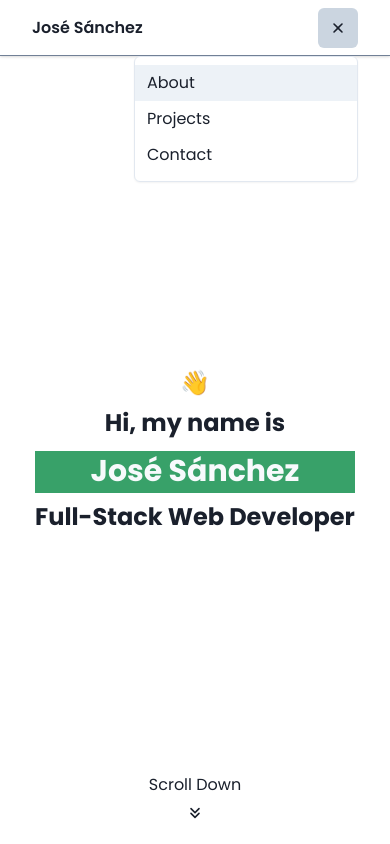
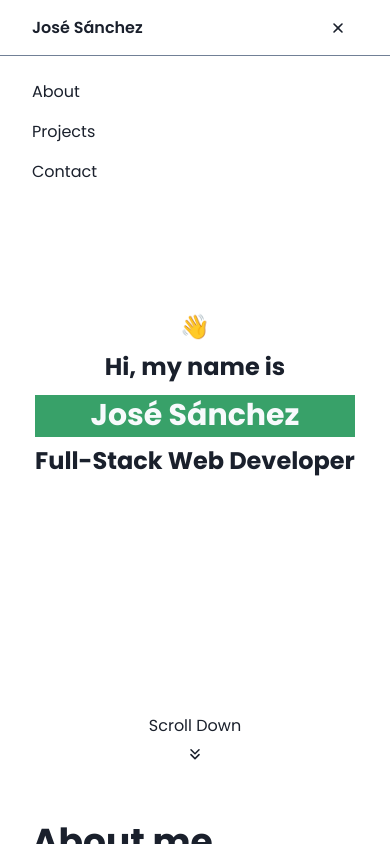
Before and after one commit to JRS-Developer/JRS-Developer.github.io, a Next.js app: page / in a window 390 px wide. Both pictures are taken after a click on the button "Open Menu". Shown: the top 844 px of the page. Built offline with nearby package versions, Linux system fonts and the light colour scheme.

Commit message:
feat: now the mobile navbar is shown as a collapse and not as a menu

```diff
--- a/src/components/Navbar.tsx
+++ b/src/components/Navbar.tsx
@@ -6,10 +6,7 @@ import {
   Icon,
   IconButton,
   Link,
-  Menu,
-  MenuButton,
-  MenuItem,
-  MenuList,
+  Collapse,
   useDisclosure,
 } from "@chakra-ui/react";
 import NextLink from "next/link";
@@ -46,17 +43,30 @@ interface DesktopNavProps {
 
 function Navbar({ router: { asPath } }: Props) {
   const path = asPath.replace("/", "");
+  const { isOpen, onOpen, onClose } = useDisclosure();
 
   return (
     <Flex
-      as="nav"
+      direction="column"
+      minH="var(--header-height)"
+      position="fixed"
+      top="0"
+      left="0"
+      w="100%"
+      zIndex={10}
+      bg="whiteAlpha.900"
+      backdropFilter="auto"
+      backdropBlur="1px"
+    >
+      <Flex
         px={["8", "16"]}
         alignItems="center"
         pos="relative"
-      h="100%"
+        flex={1}
         justifyContent="space-between"
         borderBottom="1px"
         borderColor={["gray.500", "none"]}
+        minH="var(--header-height)"
       >
         <NextLink href="/" passHref>
           <Link
@@ -72,13 +82,24 @@ function Navbar({ router: { asPath } }: Props) {
 
         <DesktopNav path={path} />
 
+        <IconButton
+          icon={isOpen ? <HiX /> : <HiMenu />}
+          aria-label="Open Menu"
+          onClick={isOpen ? onClose : onOpen}
+          display={["flex", "none"]}
+          variant="ghost"
+        />
+      </Flex>
+
+      <Collapse in={isOpen} animateOpacity>
         <MobileNav />
+      </Collapse>
     </Flex>
   );
 }
 
 const DesktopNav = ({ path }: DesktopNavProps) => (
-  <Box display={["none", "flex"]}>
+  <Box display={["none", "flex"]} as="nav">
     <Flex gap="8">
       {navLinks.map(({ link, title }) => (
         <NextLink key={title} href={link} passHref replace={true}>
@@ -109,6 +130,7 @@ const DesktopNav = ({ path }: DesktopNavProps) => (
             isExternal
             _hover={{
               opacity: 0.75,
+              color: "green.400",
             }}
           >
             <Icon as={icon} h={4} w={4} />
@@ -121,25 +143,23 @@ const DesktopNav = ({ path }: DesktopNavProps) => (
 
 const MobileNav = () => {
   return (
-    <Menu isLazy>
-      {({ isOpen }) => (
-        <>
-          <MenuButton
-            display={["flex", "none"]}
-            aria-label="Toggle Menu"
-            as={IconButton}
-            icon={isOpen ? <HiX /> : <HiMenu />}
-          />
-          <MenuList>
-            {navLinks.map(({ title, link }) => (
-              <NextLink href={link} passHref key={`mobile-${title}`}>
-                <MenuItem as="a">{title}</MenuItem>
+    <Flex
+      as="nav"
+      direction="column"
+      px="8"
+      py="4"
+      zIndex={100}
+      bg="whiteAlpha.800"
+      backdropFilter="auto"
+      backdropBlur="1px"
+      boxShadow="lg"
+    >
+      {navLinks.map((navLink) => (
+        <NextLink key={`${navLink.title}-mobile`} href={navLink.link} passHref>
+          <Link py="2">{navLink.title}</Link>
         </NextLink>
       ))}
-          </MenuList>
-        </>
-      )}
-    </Menu>
+    </Flex>
   );
 };
 
--- a/src/pages/index.tsx
+++ b/src/pages/index.tsx
@@ -9,18 +9,7 @@ import SectionWrapper from "@/components/Sections/SectionWrapper";
 import Head from "next/head";
 
 const Header = () => (
-  <Box
-    as="header"
-    position="sticky"
-    top="0"
-    w="100%"
-    bg="whiteAlpha.900"
-    backdropFilter="auto"
-    backdropBlur="1px"
-    boxShadow="base"
-    zIndex={100}
-    height="var(--header-height)"
-  >
+  <Box as="header">
     <Navbar />
   </Box>
 );
```
Lines whose indentation alone changed are shown as unchanged.
